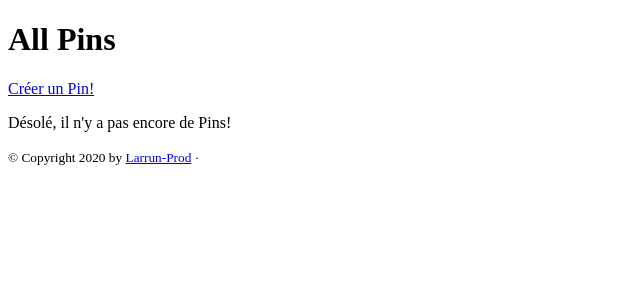
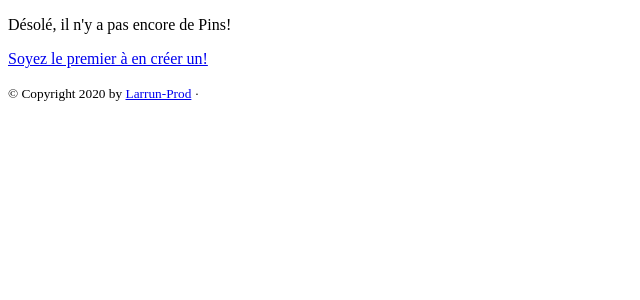
Before and after one commit to Artzaita/Pinterest-clone, a Symfony app: template templates/pins/index.html.twig in a window 1280 px wide. Shown: the part 96-396 px from the top of the page, without its empty margins (0-640 px from the left). Run offline with Twig, Linux system fonts and the light colour scheme; the template is opened without the code that fills it, so the values that code supplies are empty; some libraries are stand-ins or nearby versions.

Commit message:
mise en forme home page

```diff
--- a/templates/pins/index.html.twig
+++ b/templates/pins/index.html.twig
@@ -1,17 +1,35 @@
 {% extends 'base.html.twig' %}
 
 {% block main %}
-<h1>All Pins</h1>
 
-<a href="{{ path('app_pins_create')}}">Créer un Pin!</a>
+{% if pins|length > 0 %}
 
-{% for pin in pins%}
-	<article>
-		<h2><a href="{{path('app_pins_show', {'id': pin.id})}}">{{pin.getTitle()}}</a></h2>
-		<p>{{pin.description|u.truncate(5)}}</p>
-		<p>Crée le : {{pin.createdAt|ago}}</p>
-	</article>
+	<h1 class="text-center text-muted mb-4">All Pins</h1>
+
+{# <a href="{{ path('app_pins_create')}}">Créer un Pin!</a>
+ #}
+
+ 	{% for row in pins|batch(3) %}
+ 	<div class="row">
+	{% for pin in row%}
+		<div class="col-md-4">
+			<article class="pin bg-white rounded shadow">
+				<div class="mw-100 overflow-hidden">
+				<a href="{{path('app_pins_show', {'id': pin.id})}}">
+	  				<img src="{{ vich_uploader_asset(pin) | imagine_filter('squared_thumbnail_medium') }}" alt="{{ pin.title }}" class="w-100 rounded-top" />
+				</a>
+				</div>
+	 			<h2 class="h5 text-muted pl-3 pt-3"><a href="{{path('app_pins_show', {'id': pin.id})}}" class="text-secondary text-decoration-none">{{pin.getTitle()}}</a></h2>
+				<p class="pl-3 pb-3 text-muted">Soumis par [auteur nom complet]</p>
+			</article>
+
+
+		</div>
+	{% endfor %}
+	</div>
+	{% endfor %}
 {% else %}
-	<p>Désolé, il n'y a pas encore de Pins!</p>
-{% endfor %}
+	<p class="h1 text-center">Désolé, il n'y a pas encore de Pins!</p>
+	<p class="text-center"><a href="{{ path('app_pins_create')}}">Soyez le premier à en créer un!</a></p>
+{% endif %}
 {% endblock %}
```
Also changed, not shown: assets/scss/app.scss (+7 -0 lines).
